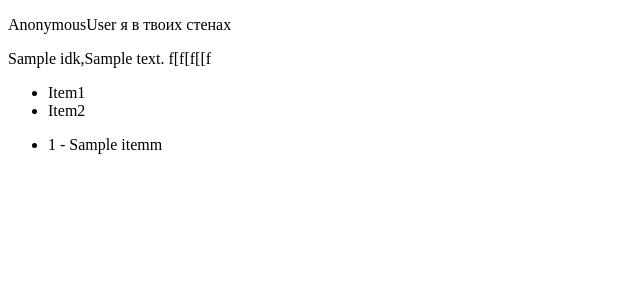
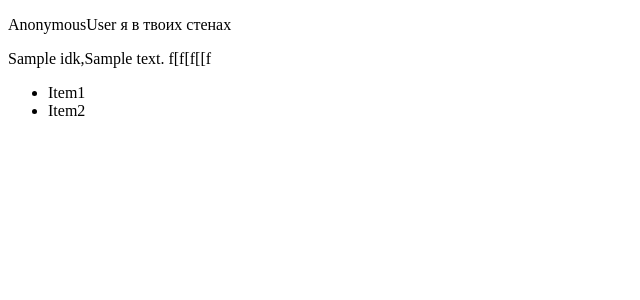
Before and after one commit to Djhekto/pythonsummer2023, a Django app: template 4django/1/src/one/templates/about.html in a window 1280 px wide. Shown: the part 70-370 px from the top of the page, without its empty margins (0-640 px from the left). Run offline with Django 4.2, Linux system fonts and the light colour scheme; the template is opened without the code that fills it: most values are stand-ins (such as "Sample title", 1, 10 or a date in 2020).

Commit message:
templateTags

```diff
--- a/4django/1/src/one/templates/about.html
+++ b/4django/1/src/one/templates/about.html
@@ -14,7 +14,9 @@
 
 <ul>
 {% for itemm in listt %}
-    <li> {{ forloop.counter }} - {{ itemm }} </li>
+    {% if itemm >= 0 %}
+    <li> {{ forloop.counter }} - {{ itemm|add:10 }} </li>
+    {% endif %}
 {% endfor %}
 </ul>
 
```
